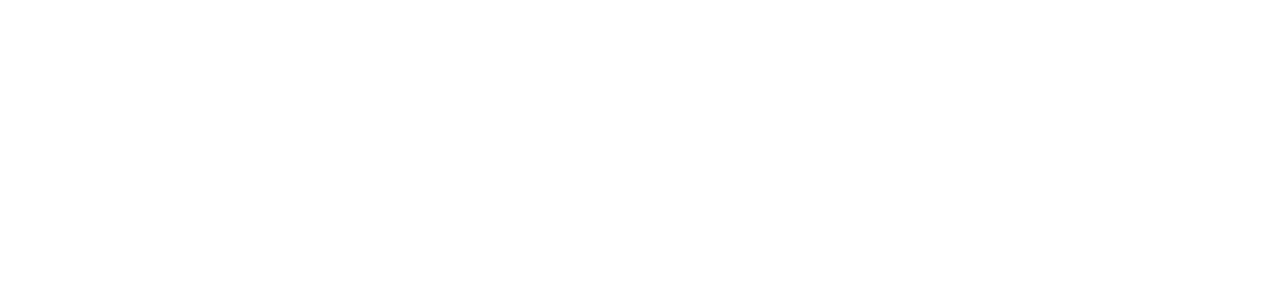
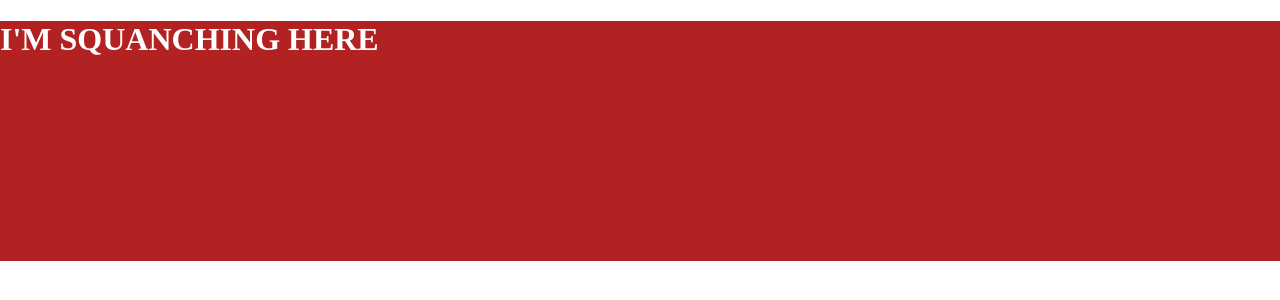
Before and after one commit to KylMoore/firstRepository, a plain HTML site: page index.html in a window 1280 px wide. Drawn offline with Linux system fonts and the light colour scheme.

Commit message:
first update to html and css

```diff
--- a/index.html
+++ b/index.html
@@ -9,5 +9,11 @@
 </head>
 <body>
 
+<header>
+    <h1>
+        I'M SQUANCHING HERE
+    </h1>
+</header>
+
 </body>
 </html>
--- a/styles.css
+++ b/styles.css
@@ -5,3 +5,9 @@ html { box-sizing: border-box;}
 *, *:before, *:after {box-sizing: inherit}
 
 .sr-only { position: absolute; width: 1px; height: 1px; margin: -1px; border: 0; padding: 0; white-space: nowrap; clip-path: inset(100%); clip: rect(0 0 0 0); overflow: hidden;}
+
+header {
+    background-color: firebrick;
+    color: white;
+    min-height: 30vh;
+}
```
